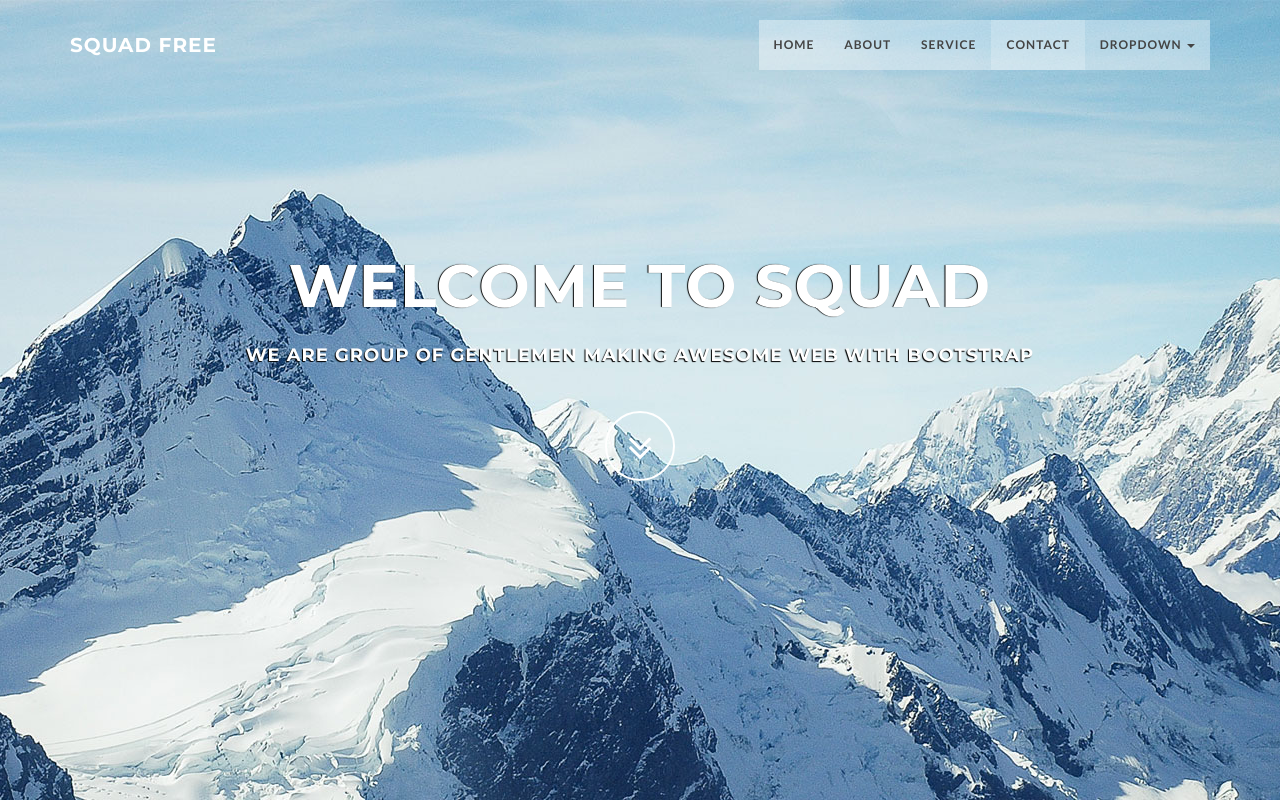
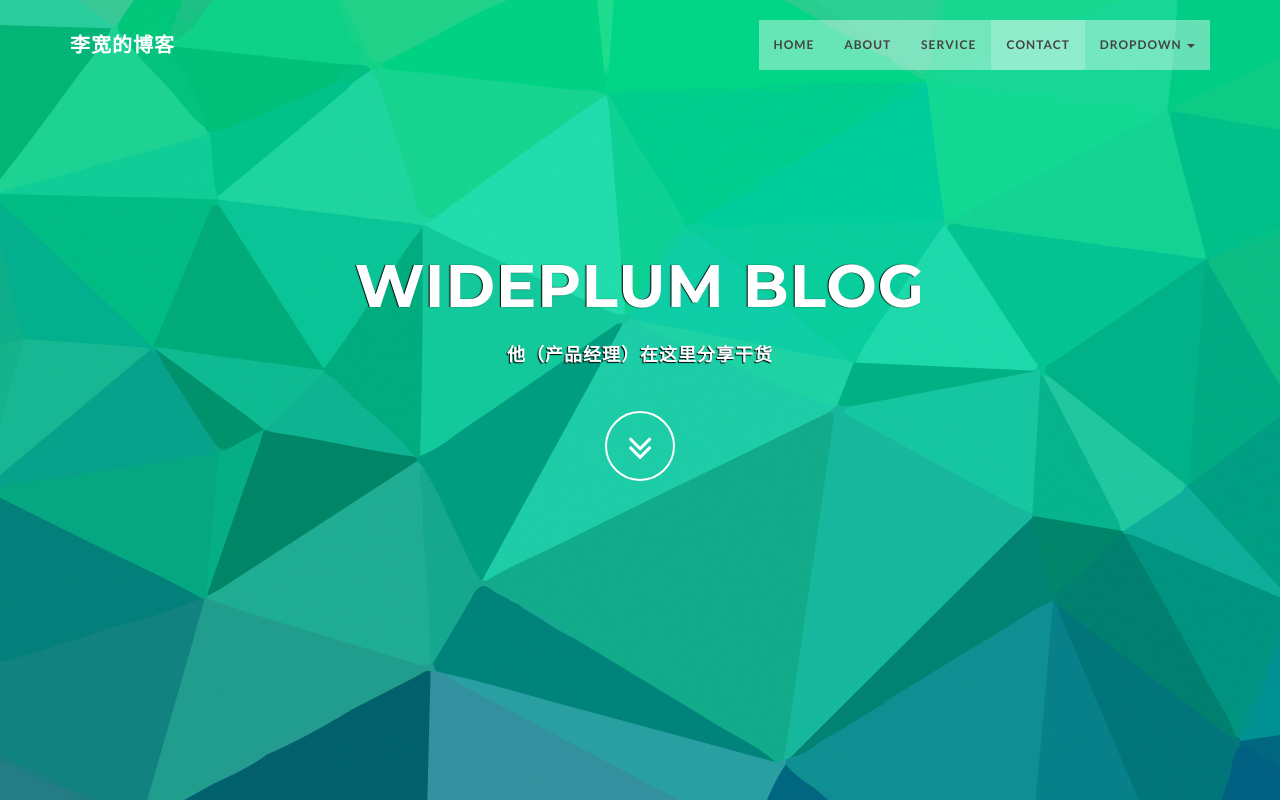
Before and after one commit to wideplum/wideplumblog, a plain HTML site: page index.html in a window 1280 px wide. Shown: the top 802 px of the page. Drawn offline with Linux system fonts and the light colour scheme.

Commit message:
wan zheng 1

```diff
--- a/css/style.css
+++ b/css/style.css
@@ -305,7 +305,7 @@ hr {
 	width:100%;
 	position:relative;
 
-	background: url(../img/bg1.jpg) no-repeat top center;
+	background: url(../img/1111.jpg) no-repeat top center;
 }
 
 #intro.intro {
--- a/index.html
+++ b/index.html
@@ -7,7 +7,7 @@
     <meta name="description" content="免费模板：来自极客标签社区">
     <meta name="author" content="gbtags.com">
 
-    <title>Squadfree - Free bootstrap 3 one page template</title>
+    <title>Wideplum blog</title>
 
     <!-- Bootstrap Core CSS -->
     <link href="css/bootstrap.min.css" rel="stylesheet" type="text/css">
@@ -34,7 +34,7 @@
                     <i class="fa fa-bars"></i>
                 </button>
                 <a class="navbar-brand" href="index.html">
-                    <h1>SQUAD FREE</h1>
+                    <h1>李宽的博客</h1>
                 </a>
             </div>
 
@@ -64,8 +64,8 @@
     <section id="intro" class="intro">
 
 		<div class="slogan">
-			<h2>WELCOME TO <span class="text_color">SQUAD</span> </h2>
-			<h4>WE ARE GROUP OF GENTLEMEN MAKING AWESOME WEB WITH BOOTSTRAP</h4>
+			<h2> Wideplum <span class="text_color">blog</span> </h2>
+			<h4>他（产品经理）在这里分享干货</h4>
 		</div>
 		<div class="page-scroll">
 			<a href="#service" class="btn btn-circle">
```
Also changed, not shown: img/111.jpg (added), img/1111.jpg (added), img/bg11.jpg (added).
